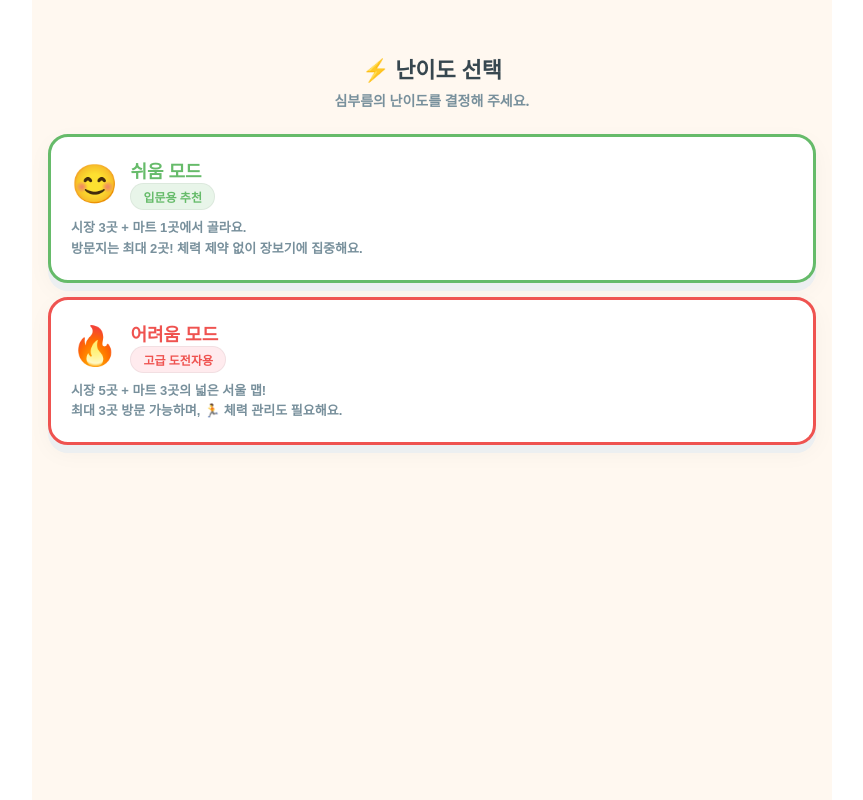
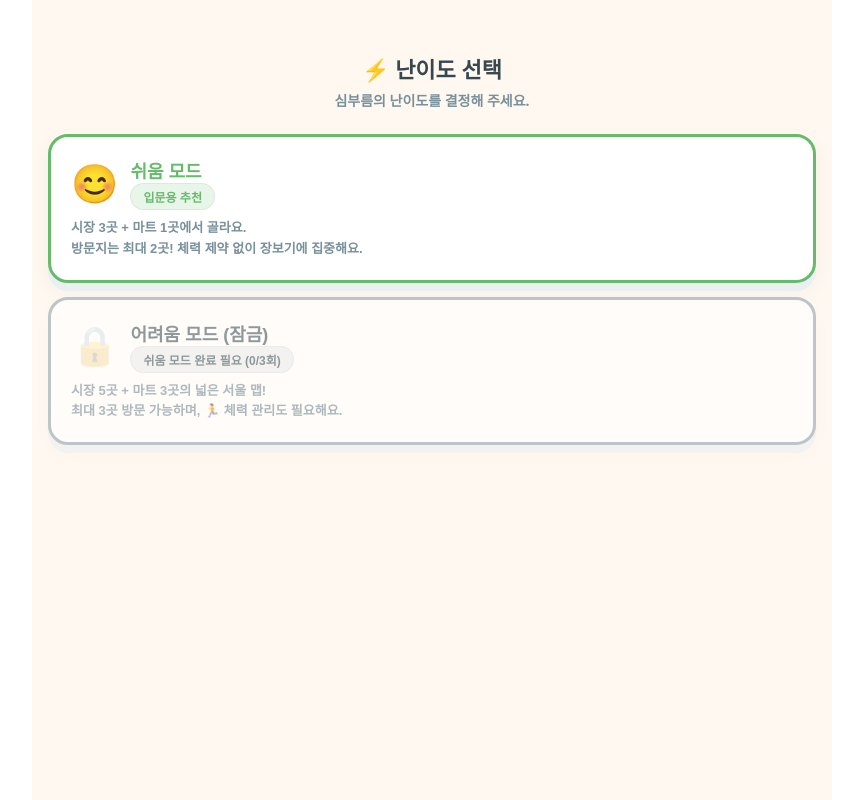
Before and after one commit to cantroxx/market-game, a React (Vite) app: page / in a window 1280 px wide. Both pictures are taken after a click on the button "심부름 시작하기 🚀". Shown: the whole page, without its empty margins (208-1071 px from the left). Built offline with nearby package versions, Linux system fonts and the light colour scheme.

Commit message:
feat: 쉬움 난이도 3회 완료 시 어려움 난이도 해금 로직 및 localStorage 저장 기능 추가

```diff
--- a/src/App.jsx
+++ b/src/App.jsx
@@ -307,7 +307,8 @@ function IntroScreen({ onStart }) {
   );
 }
 
-function DifficultyScreen({ onSelect }) {
+function DifficultyScreen({ onSelect, easyPlayCount }) {
+  const isLocked = easyPlayCount < 3;
   return (
     <div>
       <h2 style={{ fontSize:22, fontWeight:900, textAlign:"center", margin:"20px 0 6px" }}>⚡ 난이도 선택</h2>
@@ -320,10 +321,34 @@ function DifficultyScreen({ onSelect }) {
           </div>
           <p style={{ fontSize:13, color:C.textLight, margin:0, lineHeight:1.6, fontWeight: 600 }}>시장 3곳 + 마트 1곳에서 골라요.<br/>방문지는 최대 2곳! 체력 제약 없이 장보기에 집중해요.</p>
         </button>
-        <button onClick={()=>onSelect("hard")} className="clay-card-hover" style={{ ...S.card, cursor:"pointer", textAlign:"left", border:`3.5px solid ${C.red}`, display:"block", width:"100%", padding:20 }}>
+        <button
+          disabled={isLocked}
+          onClick={()=>!isLocked && onSelect("hard")}
+          className={isLocked ? "" : "clay-card-hover"}
+          style={{
+            ...S.card,
+            cursor: isLocked ? "not-allowed" : "pointer",
+            textAlign:"left",
+            border:`3.5px solid ${isLocked ? C.gray : C.red}`,
+            display:"block",
+            width:"100%",
+            padding:20,
+            opacity: isLocked ? 0.6 : 1,
+            position: "relative"
+          }}
+        >
           <div style={{ display:"flex", alignItems:"center", gap:12, marginBottom:8 }}>
-            <span style={{ fontSize:38 }}>🔥</span>
-            <div><div style={{ fontWeight:900, fontSize:18, color:C.red }}>어려움 모드</div><span style={S.tag(C.redLight,C.red)}>고급 도전자용</span></div>
+            <span style={{ fontSize:38 }}>{isLocked ? "🔒" : "🔥"}</span>
+            <div>
+              <div style={{ fontWeight:900, fontSize:18, color: isLocked ? C.grayDark : C.red }}>
+                어려움 모드 {isLocked && "(잠금)"}
+              </div>
+              {isLocked ? (
+                <span style={S.tag(C.grayLight, C.grayDark)}>쉬움 모드 완료 필요 ({easyPlayCount}/3회)</span>
+              ) : (
+                <span style={S.tag(C.redLight,C.red)}>고급 도전자용</span>
+              )}
+            </div>
           </div>
           <p style={{ fontSize:13, color:C.textLight, margin:0, lineHeight:1.6, fontWeight: 600 }}>시장 5곳 + 마트 3곳의 넓은 서울 맵!<br/>최대 3곳 방문 가능하며, <b>🏃 체력 관리</b>도 필요해요.</p>
         </button>
@@ -1294,6 +1319,13 @@ export default function App() {
   const [discountLocs, setDiscountLocs] = useState([]);
   const [solvedLocs, setSolvedLocs] = useState([]);
   const [dashboardOpen, setDashboardOpen] = useState(false);
+  const [easyPlayCount, setEasyPlayCount] = useState(() => {
+    if (typeof window !== "undefined") {
+      const saved = localStorage.getItem("easy_play_count");
+      return saved ? parseInt(saved, 10) || 0 : 0;
+    }
+    return 0;
+  });
 
   const locations = difficulty ? ALL_LOCATIONS.filter(l => difficulty==="hard" || l.mode==="easy") : [];
 
@@ -1323,6 +1355,20 @@ export default function App() {
     if(avail.length>0){const t=pick(avail);setCurTemp(t);setUsedT(u=>[...u,t.name]);setScreen("temptation");}
     else setScreen("map");
   },[usedT]);
+
+  const finishShopping = useCallback(() => {
+    playSFX("success");
+    if (difficulty === "easy") {
+      setEasyPlayCount(prev => {
+        const next = prev + 1;
+        if (typeof window !== "undefined") {
+          localStorage.setItem("easy_play_count", next);
+        }
+        return next;
+      });
+    }
+    setScreen("result");
+  }, [difficulty]);
 
   const showBar = screen!=="intro"&&screen!=="difficulty"&&screen!=="mission"&&screen!=="district"&&screen!=="briefing"&&mission;
 
@@ -1397,11 +1443,11 @@ export default function App() {
       <div className="game-container-mobile" style={{ ...S.container, minHeight: "auto", padding: "16px 16px 32px" }}>
         {showBar && <TopBar budget={mission.budget} spent={spent} transportTotal={transportSpent} difficulty={difficulty} stamina={stamina}/>}
         {screen==="intro" && <IntroScreen onStart={()=>{playSFX("success");setScreen("difficulty")}}/>}
-        {screen==="difficulty" && <DifficultyScreen onSelect={d=>{playSFX("coin");setDifficulty(d);setScreen("mission")}}/>}
+        {screen==="difficulty" && <DifficultyScreen easyPlayCount={easyPlayCount} onSelect={d=>{playSFX("coin");setDifficulty(d);setScreen("mission")}}/>}
         {screen==="mission" && <MissionScreen onSelect={m=>{playSFX("coin");setMission(m);setCart([]);setSpent(0);setTransportSpent(0);setStamina(100);setVisited([]);setTBought([]);setTResisted(0);setUsedT([]);setScreen("district")}}/>}
         {screen==="district" && <DistrictScreen onSelect={d=>{playSFX("success");setDistrict(d);setScreen("briefing")}}/>}
         {screen==="briefing"&&mission&&district && <BriefingScreen mission={mission} district={district} difficulty={difficulty} onGo={()=>{playSFX("success");setScreen("map")}} />}
-        {screen==="map"&&mission&&district && <MapScreen mission={mission} visited={visited} cart={cart} spent={spent} district={district} difficulty={difficulty} stamina={stamina} locations={locations} onVisit={visitLoc} onFinish={()=>{playSFX("success");setScreen("result")}}/>}
+        {screen==="map"&&mission&&district && <MapScreen mission={mission} visited={visited} cart={cart} spent={spent} district={district} difficulty={difficulty} stamina={stamina} locations={locations} onVisit={visitLoc} onFinish={finishShopping}/>}
         {screen==="shopping"&&curLoc&&mission&&district && (
           <ShoppingScreen
             key={curLoc.id}
```
